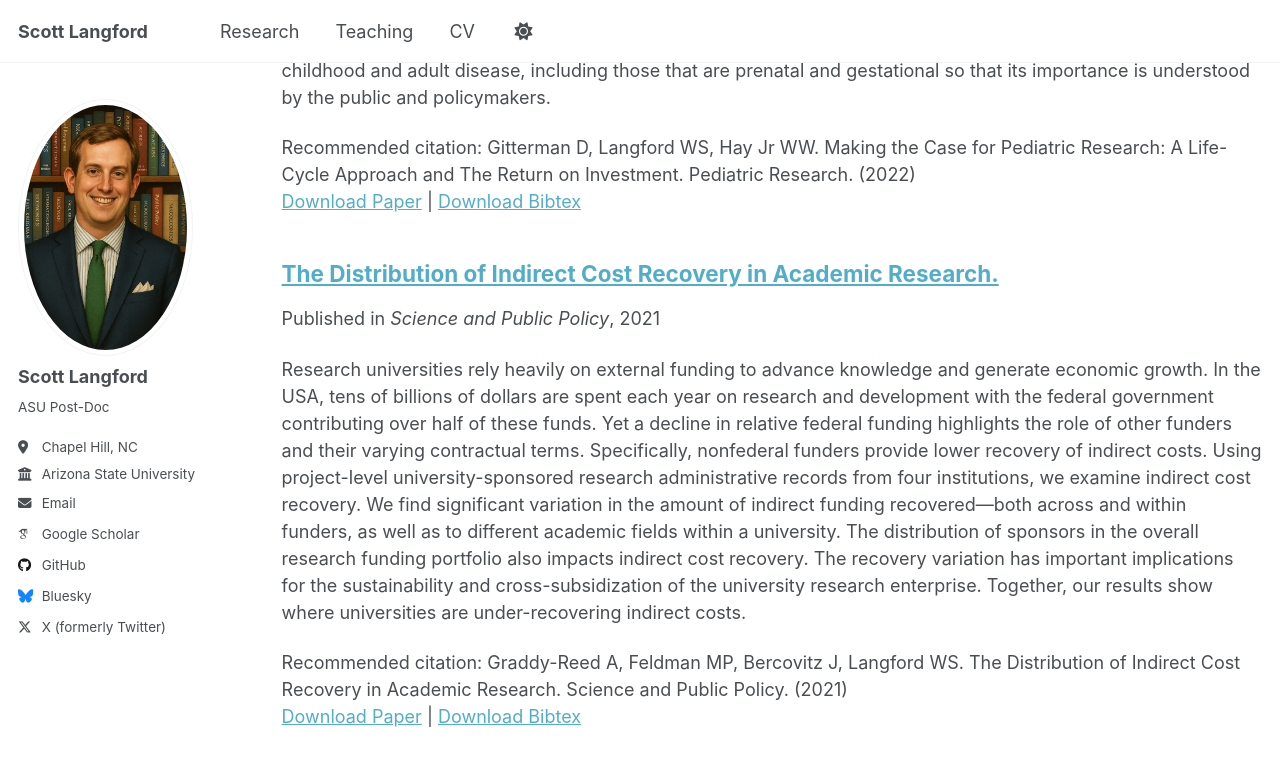
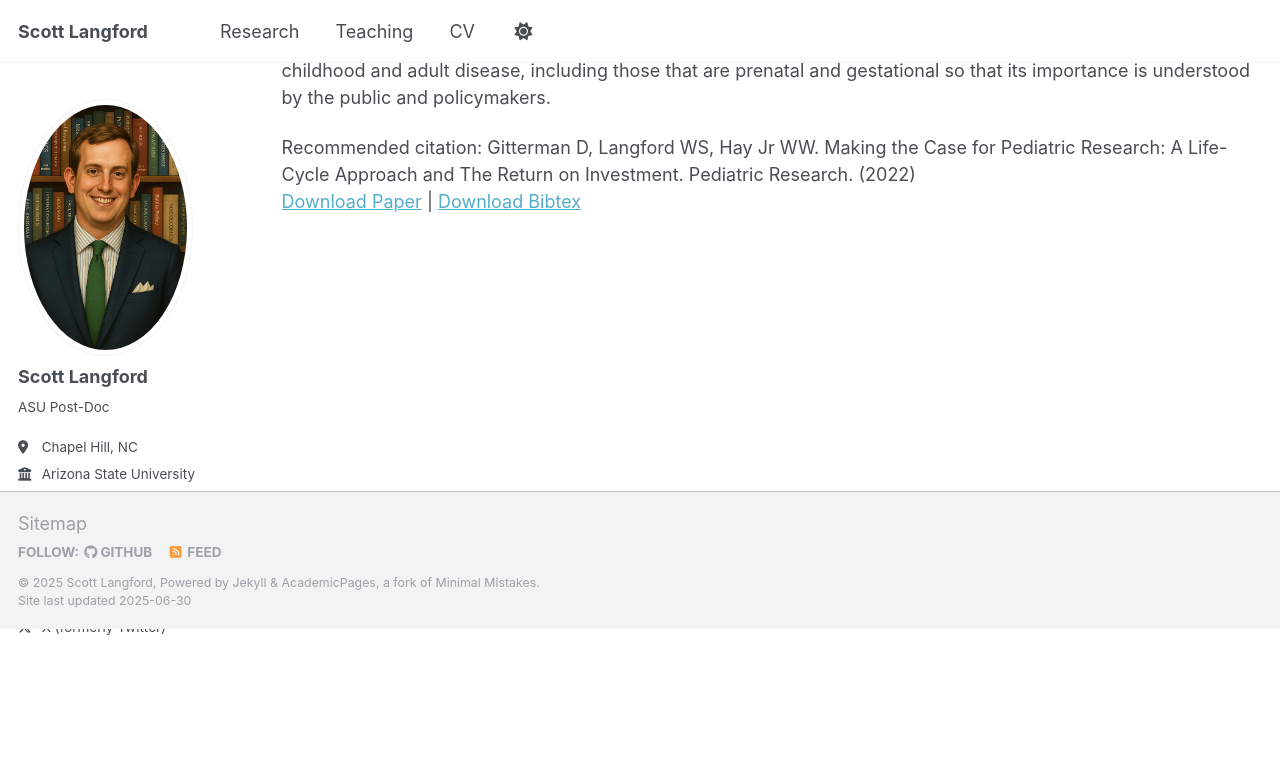
Before and after one commit to scottlangford2/scott_langford, a Jekyll site: the page built from _pages/research.html, in a window 1280 px wide and 900 px high, scrolled down 4064 px. Shown: the top 766 px of the window. Built offline with Jekyll 4.4.1, drawn with Linux system fonts in a browser that asks for light colours; some web fonts are replaced; after the commit the page ends 4693 px from its top, so only the background shows below that; some of the changed lines change nothing that is shown.

Commit message:
Update and rename 2021-SPP.md to 2021-SPP.md

```diff
--- a/_publications/2021-SPP.md
+++ b/_research/2021-SPP.md
@@ -1,8 +1,8 @@
 ---
 title: "The Distribution of Indirect Cost Recovery in Academic Research."
-collection: publications
+collection: research
 category: manuscripts
-permalink: /publication/2021-SPP
+permalink: /research/2021-SPP
 excerpt: 'Research universities rely heavily on external funding to advance knowledge and generate economic growth. In the USA, tens of billions of dollars are spent each year on research and development with the federal government contributing over half of these funds. Yet a decline in relative federal funding highlights the role of other funders and their varying contractual terms. Specifically, nonfederal funders provide lower recovery of indirect costs. Using project-level university-sponsored research administrative records from four institutions, we examine indirect cost recovery. We find significant variation in the amount of indirect funding recovered—both across and within funders, as well as to different academic fields within a university. The distribution of sponsors in the overall research funding portfolio also impacts indirect cost recovery. The recovery variation has important implications for the sustainability and cross-subsidization of the university research enterprise. Together, our results show where universities are under-recovering indirect costs.'
 date: 2021-06-01
 venue: 'Science and Public Policy'
```
